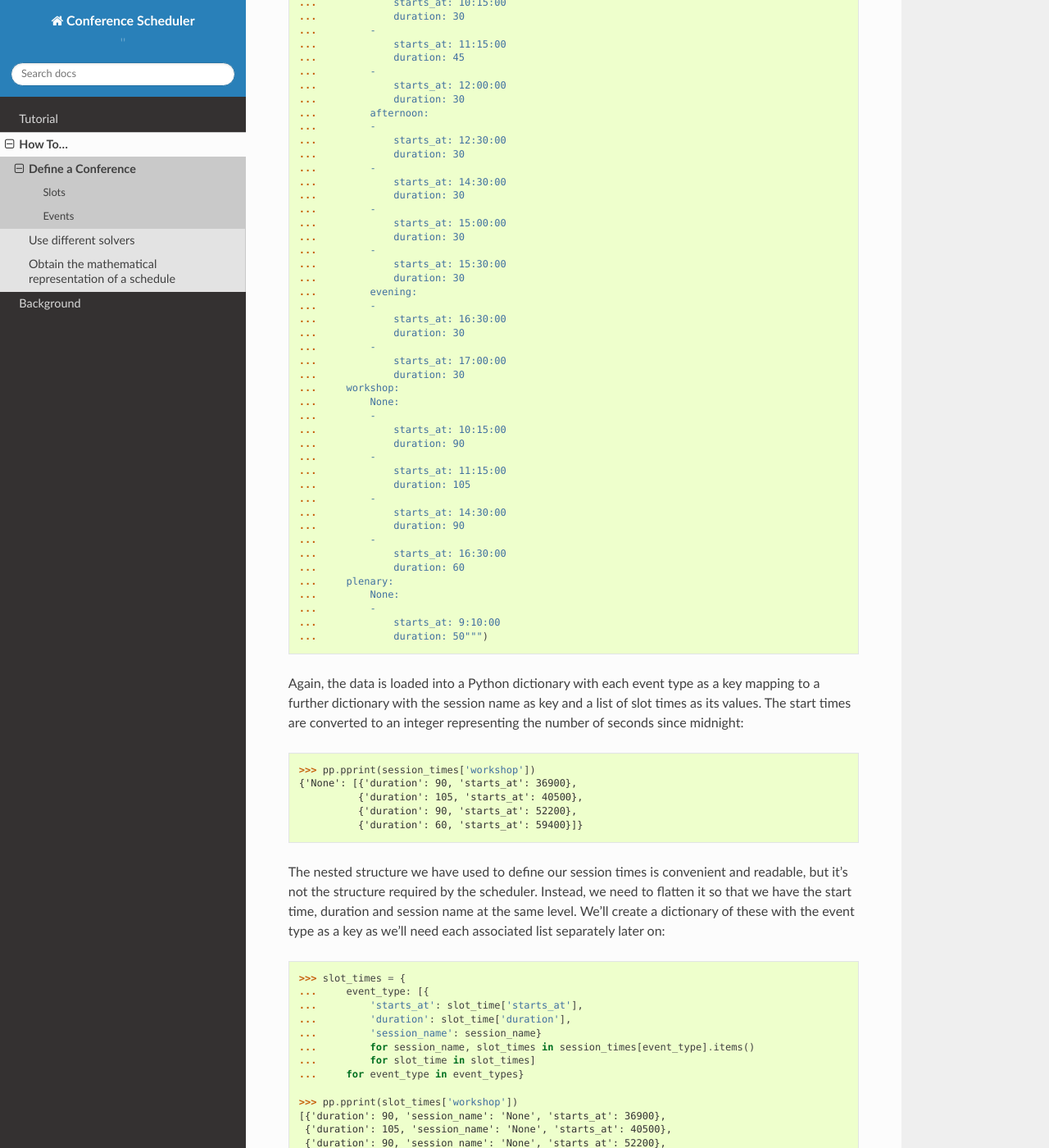
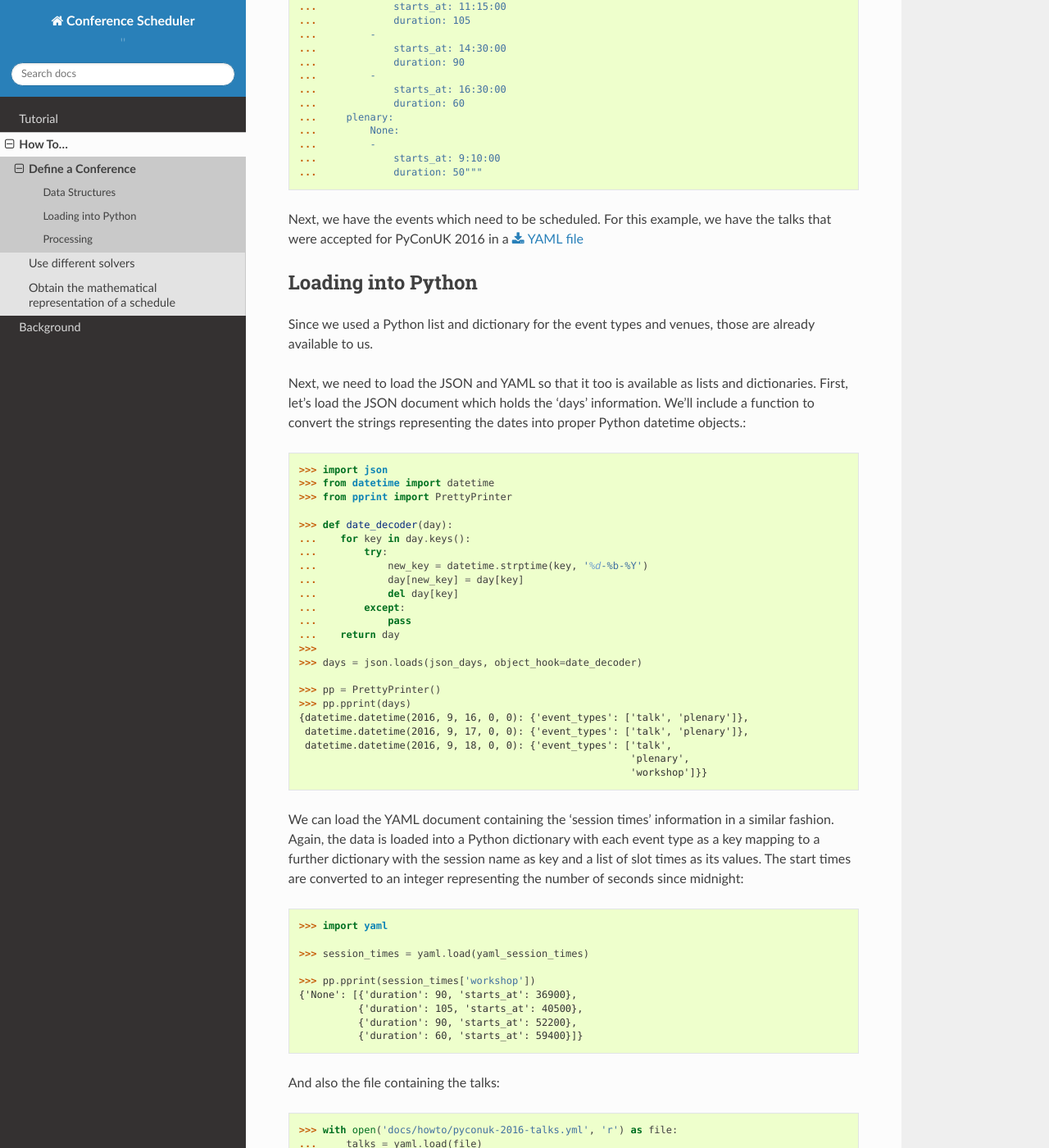
Before and after one commit to PyconUK/ConferenceScheduler, a Sphinx documentation site: the page built from docs/howto/define_a_conference.rst, in a window 1280 px wide and 1400 px high, scrolled down 1850 px. Shown: the whole window at 82% size. Built offline with Sphinx 7.4.7 and the Read the Docs theme 2.0.0, drawn with Linux system fonts in a browser that asks for light colours; some of the changed text lies outside the part shown.

Commit message:
[#44] Change structure from slots and events to structures, loading and processing

```diff
--- a/docs/howto/define_a_conference.rst
+++ b/docs/howto/define_a_conference.rst
@@ -13,8 +13,8 @@
 example and it's likely that a real application would standardise on far fewer
 of those options than are shown here.
 
-Slots
------
+Data Structures
+---------------
 
 In 2016, there were three types of event: talks, workshops and plenary sessions
 and these were held in five rooms at Cardiff City Hall. Not all the rooms were
@@ -130,18 +100,85 @@
     ...         None:
     ...         -
     ...             starts_at: 9:10:00
-    ...             duration: 50""")
+    ...             duration: 50"""
 
-Again, the data is loaded into a Python dictionary with each event type as a
-key mapping to a further dictionary with the session name as key and a list
-of slot times as its values. The start times are converted to an integer
-representing the number of seconds since midnight::
+Next, we have the events which need to be scheduled. For this example, we have
+the talks that were accepted for PyConUK 2016 in a
+:download:`YAML file <pyconuk-2016-talks.yml>`
+
+
+Loading into Python
+-------------------
+
+Since we used a Python list and dictionary for the event types and venues,
+those are already available to us.
+
+Next, we need to load the JSON and YAML so that it too is available as lists
+and dictionaries. First, let's load the JSON document which holds the 'days'
+information. We'll include a function to convert the strings representing the
+dates into proper Python datetime objects.::
+
+    >>> import json
+    >>> from datetime import datetime
+    >>> from pprint import PrettyPrinter
+
+    >>> def date_decoder(day):
+    ...    for key in day.keys():
+    ...        try:
+    ...            new_key = datetime.strptime(key, '%d-%b-%Y')
+    ...            day[new_key] = day[key]
+    ...            del day[key]
+    ...        except:
+    ...            pass
+    ...    return day
+    >>>
+    >>> days = json.loads(json_days, object_hook=date_decoder)
+
+    >>> pp = PrettyPrinter()
+    >>> pp.pprint(days)
+    {datetime.datetime(2016, 9, 16, 0, 0): {'event_types': ['talk', 'plenary']},
+     datetime.datetime(2016, 9, 17, 0, 0): {'event_types': ['talk', 'plenary']},
+     datetime.datetime(2016, 9, 18, 0, 0): {'event_types': ['talk',
+                                                            'plenary',
+                                                            'workshop']}}
+
+We can load the YAML document containing the 'session times' information in a
+similar fashion. Again, the data is loaded into a Python dictionary with each
+event type as a key mapping to a further dictionary with the session name as
+key and a list of slot times as its values. The start times are converted to an
+integer representing the number of seconds since midnight::
+
+    >>> import yaml
+
+    >>> session_times = yaml.load(yaml_session_times)
 
     >>> pp.pprint(session_times['workshop'])
     {'None': [{'duration': 90, 'starts_at': 36900},
               {'duration': 105, 'starts_at': 40500},
               {'duration': 90, 'starts_at': 52200},
               {'duration': 60, 'starts_at': 59400}]}
+
+And also the file containing the talks::
+
+    >>> with open('docs/howto/pyconuk-2016-talks.yml', 'r') as file:
+    ...     talks = yaml.load(file)
+
+    >>> pp.pprint(talks[0:3])
+    [{'duration': 30,
+      'speaker': 'Kevin Keenoy',
+      'title': 'Transforming the government’s Digital Marketplace from portal to '
+               'platform'},
+     {'duration': 45,
+      'speaker': 'Tom Christie',
+      'title': 'Django REST framework: Schemas, Hypermedia & Client libraries.'},
+     {'duration': 30,
+      'speaker': 'Iacopo Spalletti',
+      'title': 'django CMS in the real time web: how to mix CMS, websockets, REST '
+               'for a fully real time experience'}]
+
+
+Processing
+----------
 
 The nested structure we have used to define our session times is convenient and
 readable, but it's not the structure required by the scheduler. Instead, we
@@ -164,7 +201,7 @@
      {'duration': 90, 'session_name': 'None', 'starts_at': 52200},
      {'duration': 60, 'session_name': 'None', 'starts_at': 59400}]
 
-And now, we can use the data we have defined to create instances of
+Now, we can that flattened structure to create instances of
 :code:`conference_scheduler.resources.Slot`. A :code:`Slot` instance represents
 a time and a place into which an event can be scheduled. We'll combine the
 :code:`slot_times` dictionary with the :code:`days` list and the :code:`venues`
```
Also changed, not shown: other parts of docs/howto/define_a_conference.rst (+2 -43 lines).
